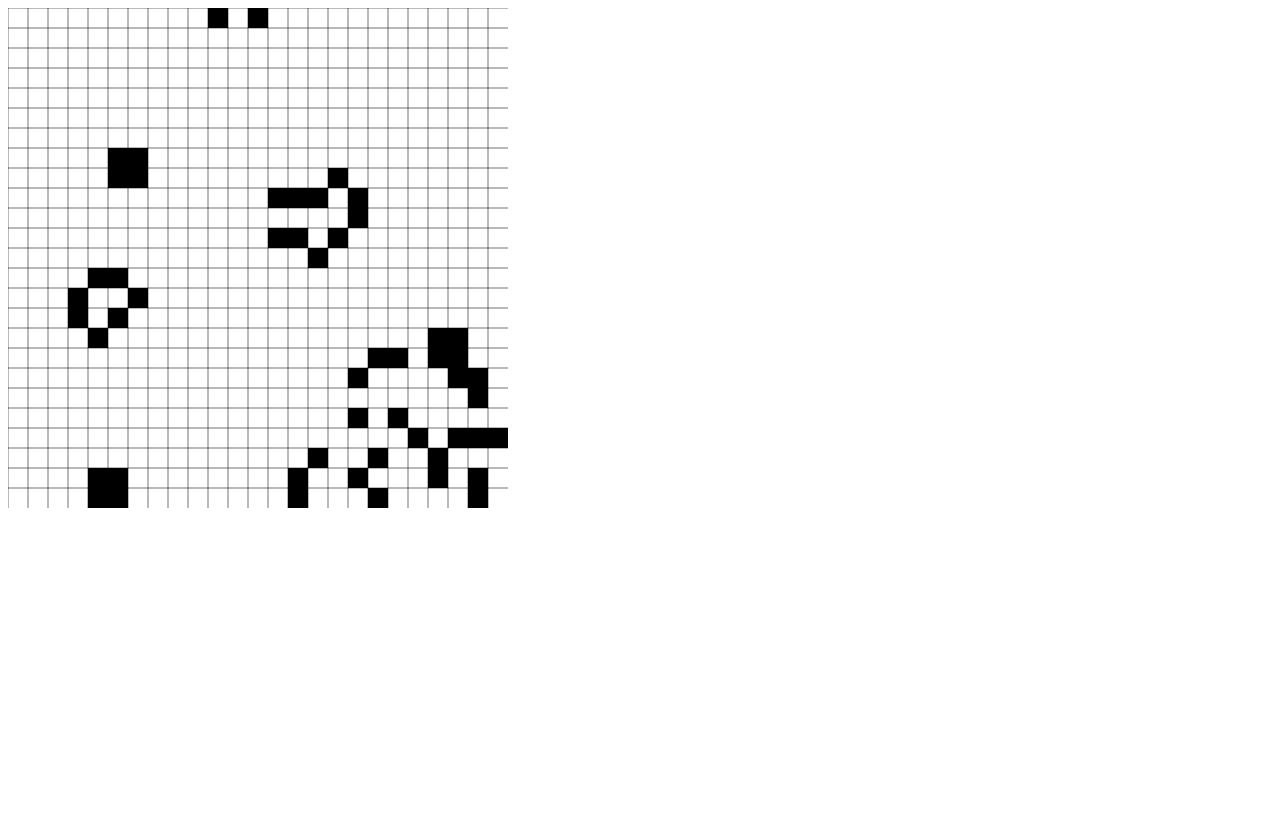
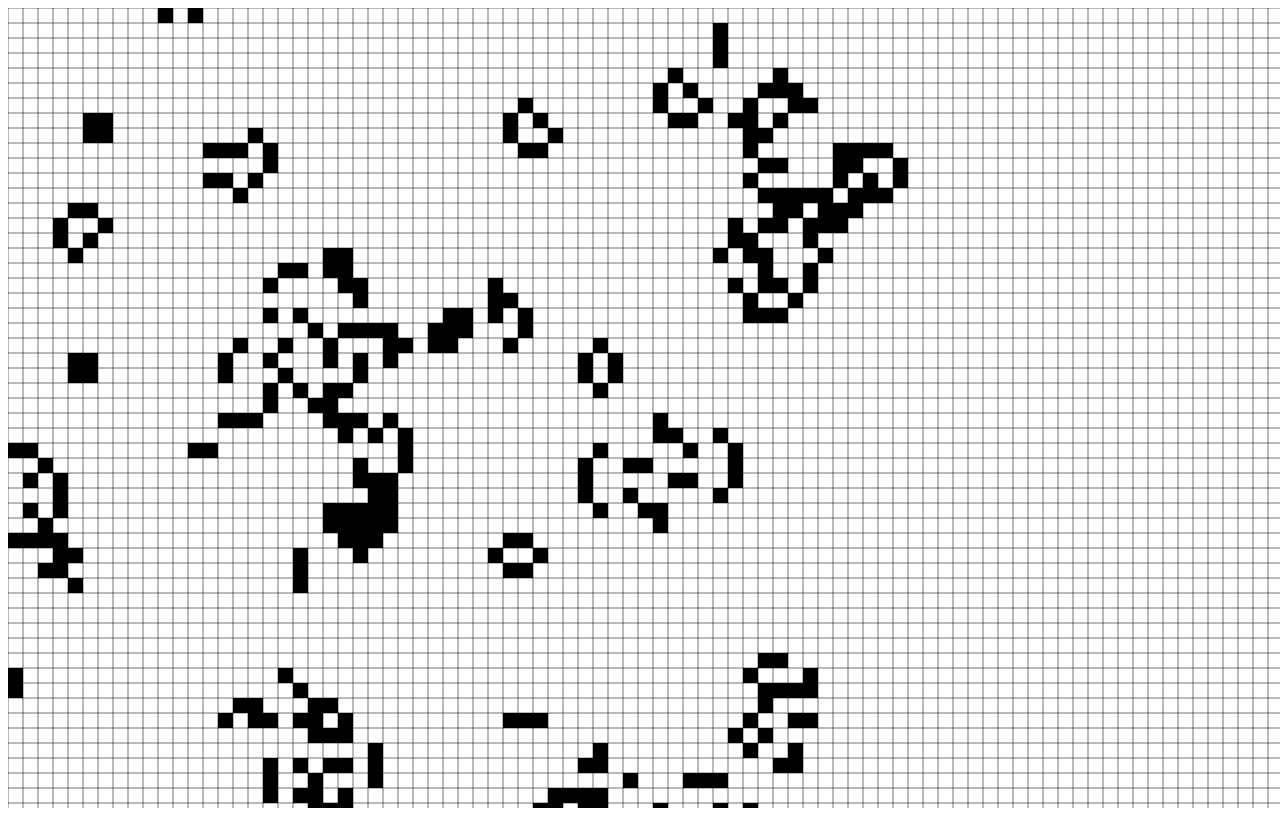
Before and after one commit to Nerabio/life, a website built with Vite: page index.html in a window 1280 px wide. Built offline with nearby package versions, Linux system fonts and the light colour scheme.

Commit message:
changed size canvas

```diff
--- a/index.html
+++ b/index.html
@@ -2,7 +2,7 @@
 <html>
 <head><title>TypeScript Greeter</title></head>
 <body>
-    <canvas width="500" height="500" id="canvas"></canvas>
+    <canvas  id="canvas"></canvas>
     <script type="module" src="/src/index.ts"></script>
 </body>
 </html>
--- a/src/dom/drawer.ts
+++ b/src/dom/drawer.ts
@@ -10,8 +10,10 @@ export class Drawer {
     rows: number = 0;
     columns: number = 0;
 
-	constructor(kernelSize: number) {
+	constructor(kernelSize: number, height = window.innerHeight,  width = window.innerWidth ) {
 		this.canvas = this.getCanvasElement();
+		this.canvas.height = height;
+		this.canvas.width = width;
 		this.context = this.getCanvasRenderingContext2D(this.canvas);
 		this.kernel = kernelSize;
 		this.width = this.canvas.offsetWidth;
--- a/src/index.ts
+++ b/src/index.ts
@@ -22,7 +22,7 @@ import { World } from './life/world';
 // console.log(`${agent.x}:${agent.y}`,isAlive(agent, population));
 // });
 
-const drawer = new Drawer(20);
+const drawer = new Drawer(15);
 const world = new World(50, 50);
 
 function liveGeneration() {
```
